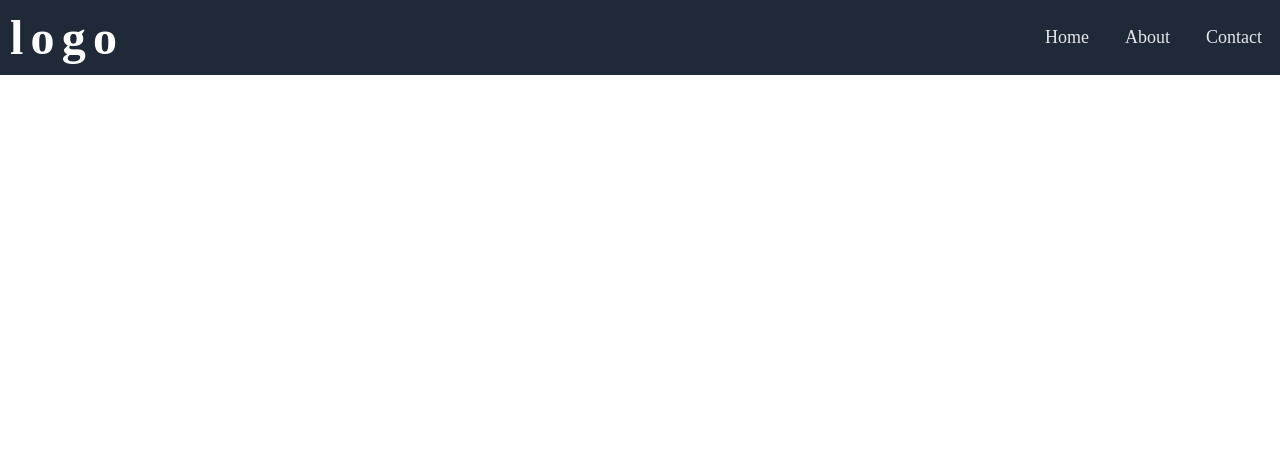
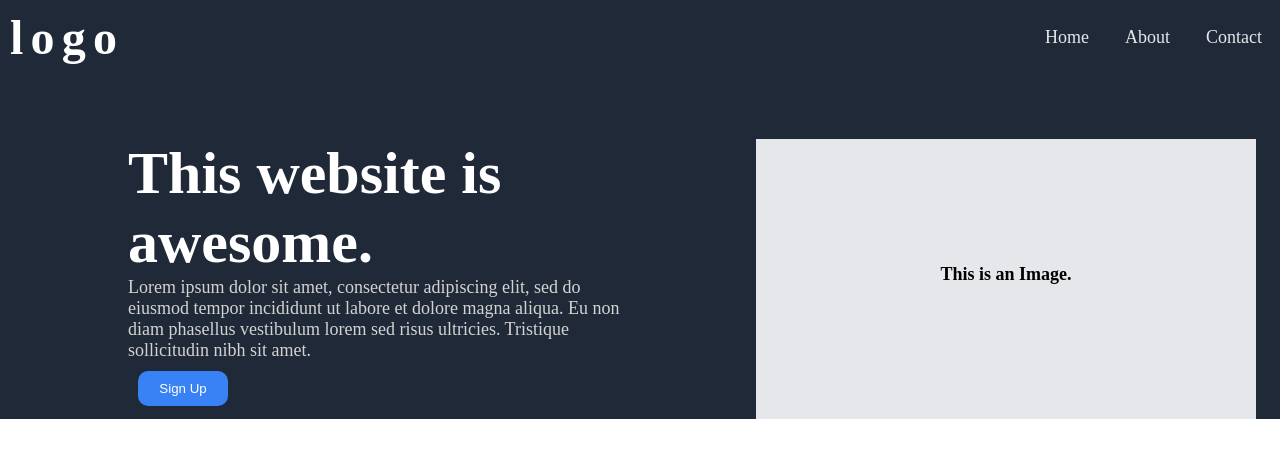
Before and after one commit to elizabethhagag/landing_practice, a plain HTML site: page index.html in a window 1280 px wide. Drawn offline with Linux system fonts and the light colour scheme.

Commit message:
Header Finished

```diff
--- a/index.html
+++ b/index.html
@@ -9,15 +9,6 @@
 </head>
 <body>
     <header>
-        <!-- <nav>
-            <ul class="navBar">
-                <li class="logo"><div id="boxDiv"></div></li>
-                <li class="navItem" id="home"><a href="#">Home</a></li>
-                <li class="navItem"><a href="#">About</a></li>
-                <li class="navItem"><a href="#">Contact</a></li>
-            </ul>
-        </nav> -->
-
         <div class="flexDiv">
             <h1 class="logo">logo</h1>
             <ul class="navBar">
@@ -26,6 +17,16 @@
                 <li class="navItem"><a href="#">Contact</a></li>
             </ul>
         </div>
+        <section class="imgFlex">
+        <div class="flexDiv2">
+            <div class="fontDiv">
+                <h2>This website is awesome.</h2>
+                <p>Lorem ipsum dolor sit amet, consectetur adipiscing elit, sed do eiusmod tempor incididunt ut labore et dolore magna aliqua. Eu non diam phasellus vestibulum lorem sed risus ultricies. Tristique sollicitudin nibh sit amet. </p>
+                <button class="headerBtn">Sign Up</button>
+            </div>
+        </div>
+        <div class="imgDiv"><h3>This is an Image.</h3></div>
+        </section>
     </header>
 
 
--- a/styles.css
+++ b/styles.css
@@ -34,3 +34,62 @@ header {
 .navBar .navItem a:hover {
     text-decoration: line-through 5px pink;
 }
+
+.flexDiv2 {
+    display: flex;
+    width: 500px;
+    margin-left: 10%;
+    margin-top: 5%;
+}
+
+.fontDiv {
+    display: flex;
+    flex-direction: column;
+    width: 500px;
+    align-items: flex-start;
+}
+
+h2 {
+    color: white;
+    font-size: 60px;
+    width: 400px;
+    padding: 0;
+}
+
+.flexDiv2 p {
+    color:lightgrey;
+    font-size: 18px;
+    width: 500px;
+}
+
+.imgFlex {
+    display: flex;
+}
+.imgDiv {
+    background-color: #E5E7EB;
+    height: 280px;
+    width: 500px;
+    margin-left: 10%;
+    margin-top: 5%;
+}
+
+.imgDiv h3{
+    text-align: center;
+    font-size: 18px;
+    margin-top: 25%;
+}
+
+.headerBtn {
+    background-color:#3882f6;
+    width: 90px;
+    padding: 10px;
+    border-radius: 10px;
+    color:white;
+    border: none;
+    margin: 10px;
+}
+
+.headerBtn:hover {
+    background-color: white;
+    color:#3882f6
+}
```
